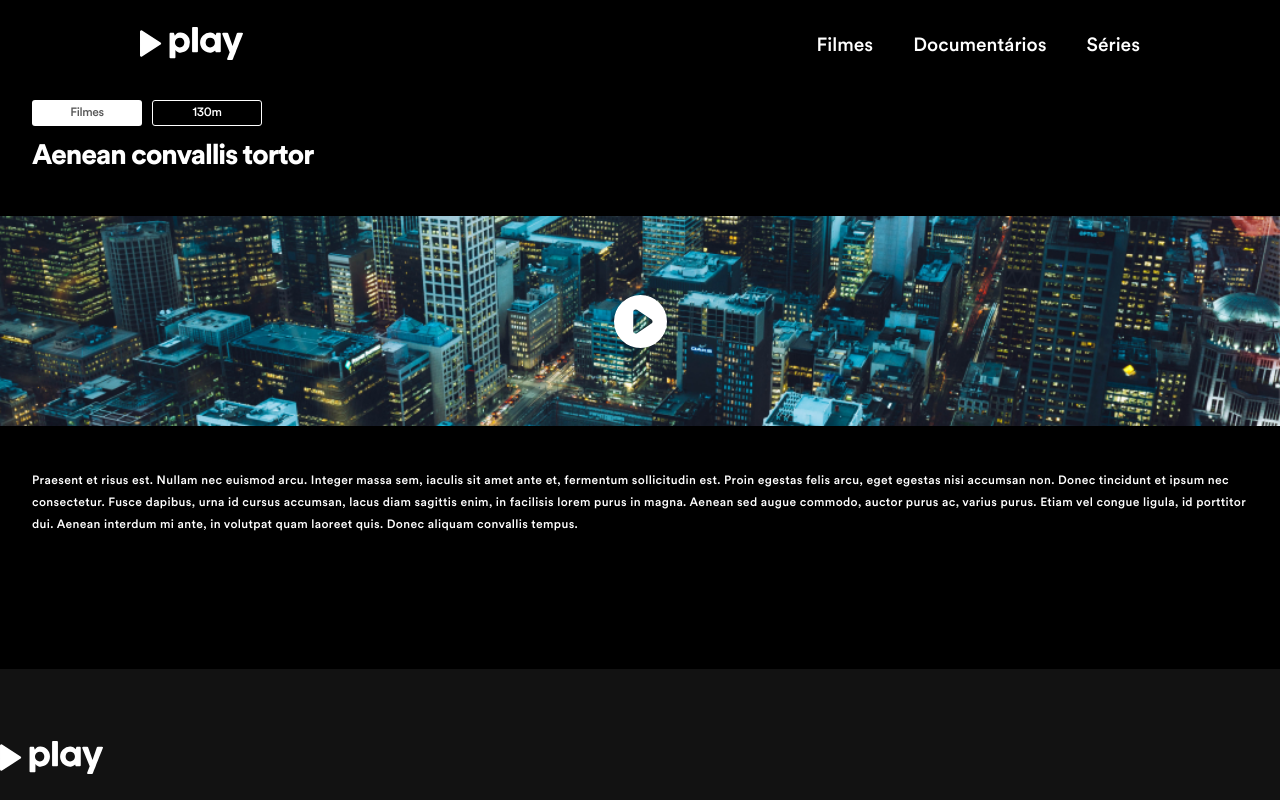
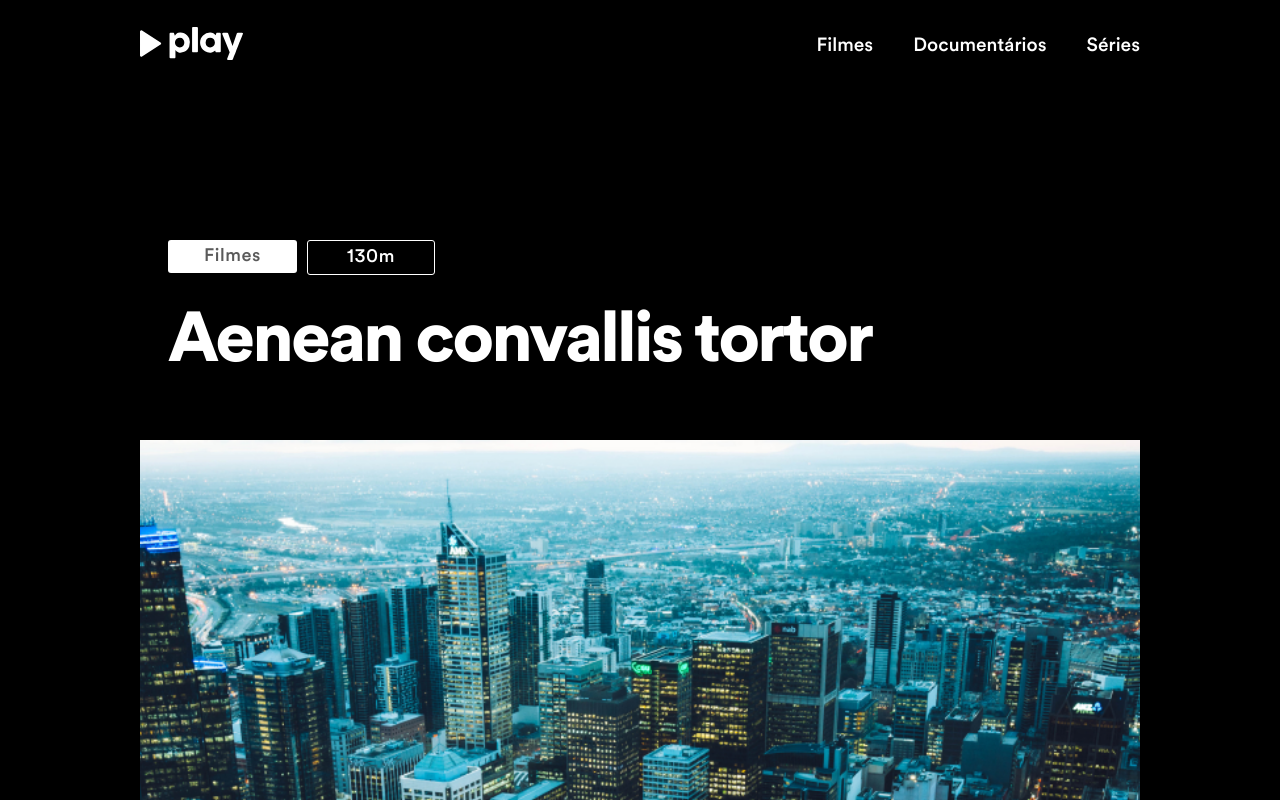
Before and after one commit to andrericardoweb/wp-challenge-buildbox, a plain HTML site: page page-movie.html in a window 1280 px wide. Shown: the top 800 px of the page. Drawn offline with Linux system fonts and the light colour scheme; files whose address does not match are found by name.

Commit message:
mediaquery page movie desktop

```diff
--- a/assets/scss/pages/_movie.scss
+++ b/assets/scss/pages/_movie.scss
@@ -7,7 +7,7 @@
     gap: 10px;
     padding: 0 2rem;
 
-    >div {
+    > div {
       display: flex;
       justify-content: center;
       align-items: center;
@@ -50,14 +50,65 @@
     display: flex;
     justify-content: center;
     align-items: center;
-    background: url("/assets/img/pexels-maxime-francis-2246476-bannermobile.jpg");  background-size: cover;
+    background: url("/assets/img/pexels-maxime-francis-2246476-bannermobile.jpg");
+    background-size: cover;
     background-position: center;
     height: 210px;
 
     img {
       width: 53px;
       height: auto;
+      cursor: pointer;
     }
   }
+}
 
+@media screen and (min-width: 768px) {
+  .page {
+    max-width: 1920px;
+
+    &__contents__container {
+      max-width: 944px;
+      margin: 0 auto;
+    }
+
+    &__info {
+      padding: 0;
+      margin-top: 140px;
+      align-items: flex-start;
+
+      > div {
+        min-width: 128px;
+        min-height: 32px;
+        border-radius: 3px;
+        font-size: 18px;
+        letter-spacing: 0.54px;
+        padding: 5px 36px;
+      }
+    }
+
+    &__title {
+      font-size: 70px;
+      letter-spacing: -2.8px;
+      line-height: 1.5;
+      padding: 1rem 0 2.75rem 0;
+    }
+
+    &__movie {
+      margin: 0 140px;
+      padding: 0 140px;
+      height: 920px;
+
+      img {
+        width: 90px;
+      }
+    }
+
+    &__description {
+      font-size: 18px;
+      line-height: 35px;
+      letter-spacing: 0.54px;
+      padding: 2.75rem 0 2.3rem 0;
+    }
+  }
 }
--- a/page-movie.html
+++ b/page-movie.html
@@ -89,17 +89,23 @@
 
     <main>
       <section class="page">
+        <div class="page__contents__container">
           <div class="page__info">
             <div class="page__info__category">Filmes</div>
             <div class="page__info__minutes">130m</div>
           </div>
           <h1 class="page__title">Aenean convallis tortor</h1>
+        </div>
+
         <div class="page__movie">
-          <img src="/assets/img/play-light.svg" alt="">
+          <img src="/assets/img/play-light.svg" alt="Play do vídeo">
         </div>
+
+        <div class="page__contents__container">
           <p class="page__description">
             Praesent et risus est. Nullam nec euismod arcu. Integer massa sem, iaculis sit amet ante et, fermentum sollicitudin est. Proin egestas felis arcu, eget egestas nisi accumsan non. Donec tincidunt et ipsum nec consectetur. Fusce dapibus, urna id cursus accumsan, lacus diam sagittis enim, in facilisis lorem purus in magna. Aenean sed augue commodo, auctor purus ac, varius purus. Etiam vel congue ligula, id porttitor dui. Aenean interdum mi ante, in volutpat quam laoreet quis. Donec aliquam convallis tempus.
           </p>
+        </div>
 
 
         </div>
@@ -107,7 +113,7 @@
     </main>
 
     <footer class="footer">
-      <div class="footer__contents">
+      <div class="container footer__contents">
         <img class="footer__logo" src="/assets/img/logo.svg" alt="Logo Play" />
         <p class="footer__copy">
           © 2020 — Play — Todos os direitos reservados.
```
Also changed, not shown: assets/css/style.css, assets/css/style.min.css. Lines whose indentation alone changed are shown as unchanged.
